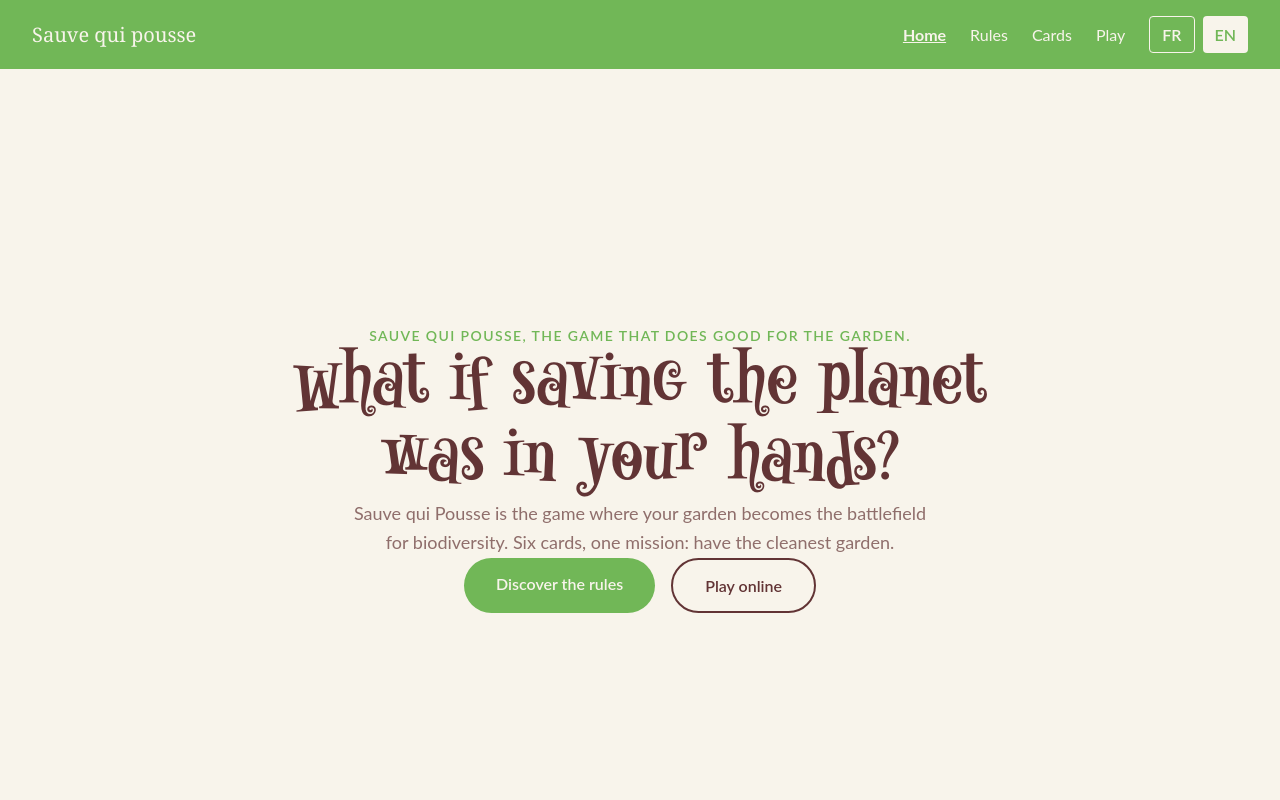
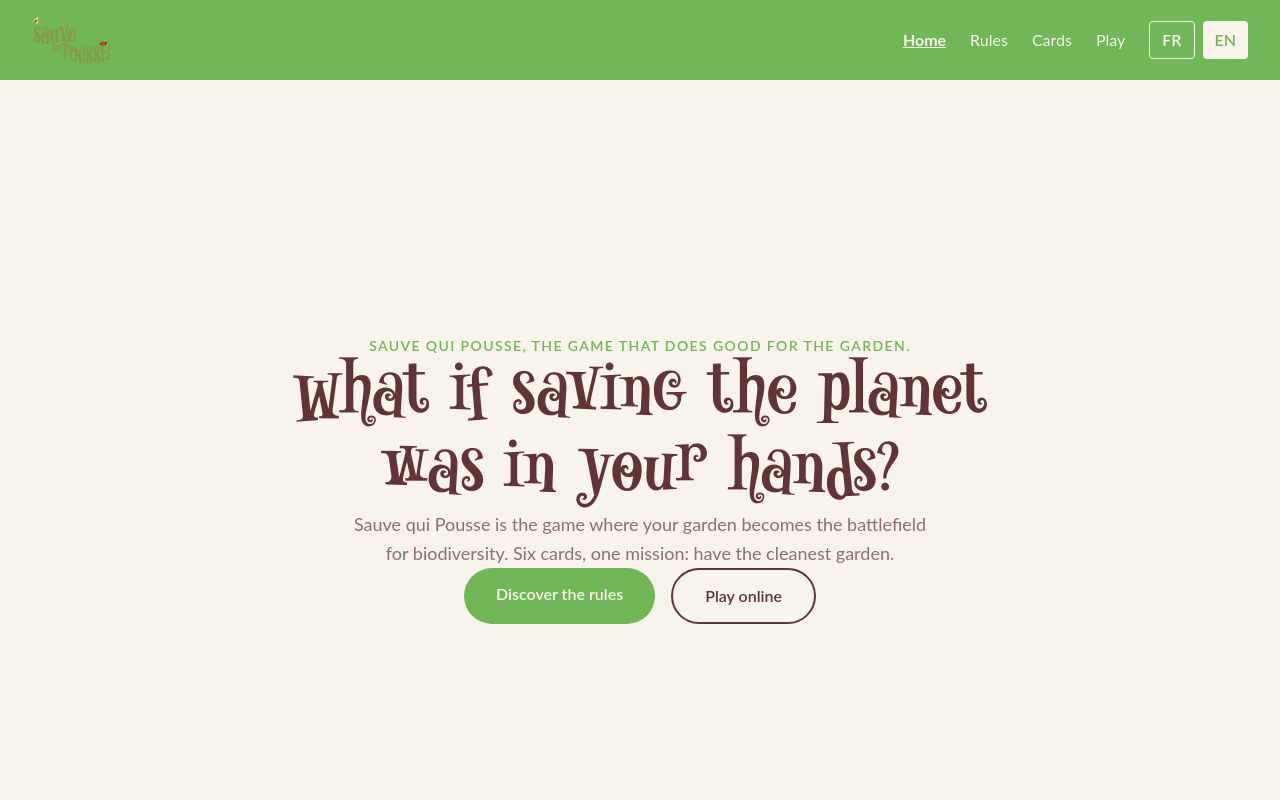
Before and after one commit to DerouillonAlice/sauve_qui_pousse, a Vue app: page / in a window 1280 px wide. Shown: the top 800 px of the page. Built offline with nearby package versions, Linux system fonts and the light colour scheme.

Commit message:
feat: add logo

```diff
--- a/src/components/AppHeader.vue
+++ b/src/components/AppHeader.vue
@@ -1,6 +1,23 @@
+<script setup lang="ts">
+import { useI18n } from 'vue-i18n'
+import LanguageSelector from './LanguageSelector.vue'
+import logoSauve from '@/assets/logo_sauve.png'
+
+const { t } = useI18n()
+
+const links = [
+  { to: '/',       i18nKey: 'nav.home' },
+  { to: '/regles', i18nKey: 'nav.rules' },
+  { to: '/cartes', i18nKey: 'nav.cards' },
+  { to: '/jouer',  i18nKey: 'nav.play' },
+]
+</script>
+
 <template>
   <header class="flex items-center justify-between px-8 py-4 bg-primary">
-    <span class="font-serif text-xl text-cream">Sauve qui pousse</span>
+    <RouterLink to="/">
+      <img :src="logoSauve" alt="Sauve qui pousse" class="h-12 w-auto" />
+    </RouterLink>
     <nav class="flex gap-6 items-center">
       <RouterLink
         v-for="link in links"
@@ -15,17 +32,3 @@
     </nav>
   </header>
 </template>
-
-<script setup lang="ts">
-import { useI18n } from 'vue-i18n'
-import LanguageSelector from './LanguageSelector.vue'
-
-const { t } = useI18n()
-
-const links = [
-  { to: '/',       i18nKey: 'nav.home' },
-  { to: '/regles', i18nKey: 'nav.rules' },
-  { to: '/cartes', i18nKey: 'nav.cards' },
-  { to: '/jouer',  i18nKey: 'nav.play' },
-]
-</script>
```
Also changed, not shown: src/assets/logo_sauve.png (added).
